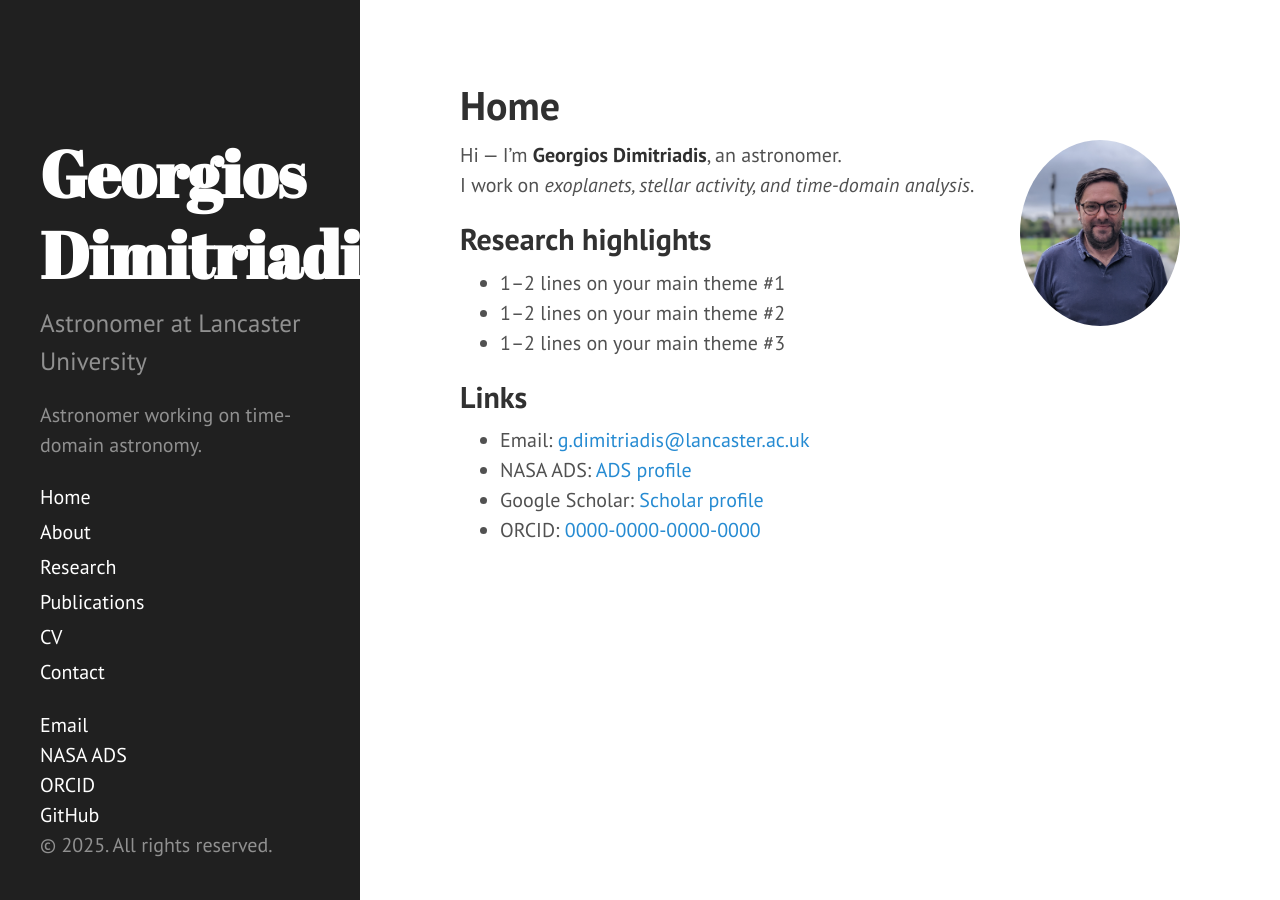
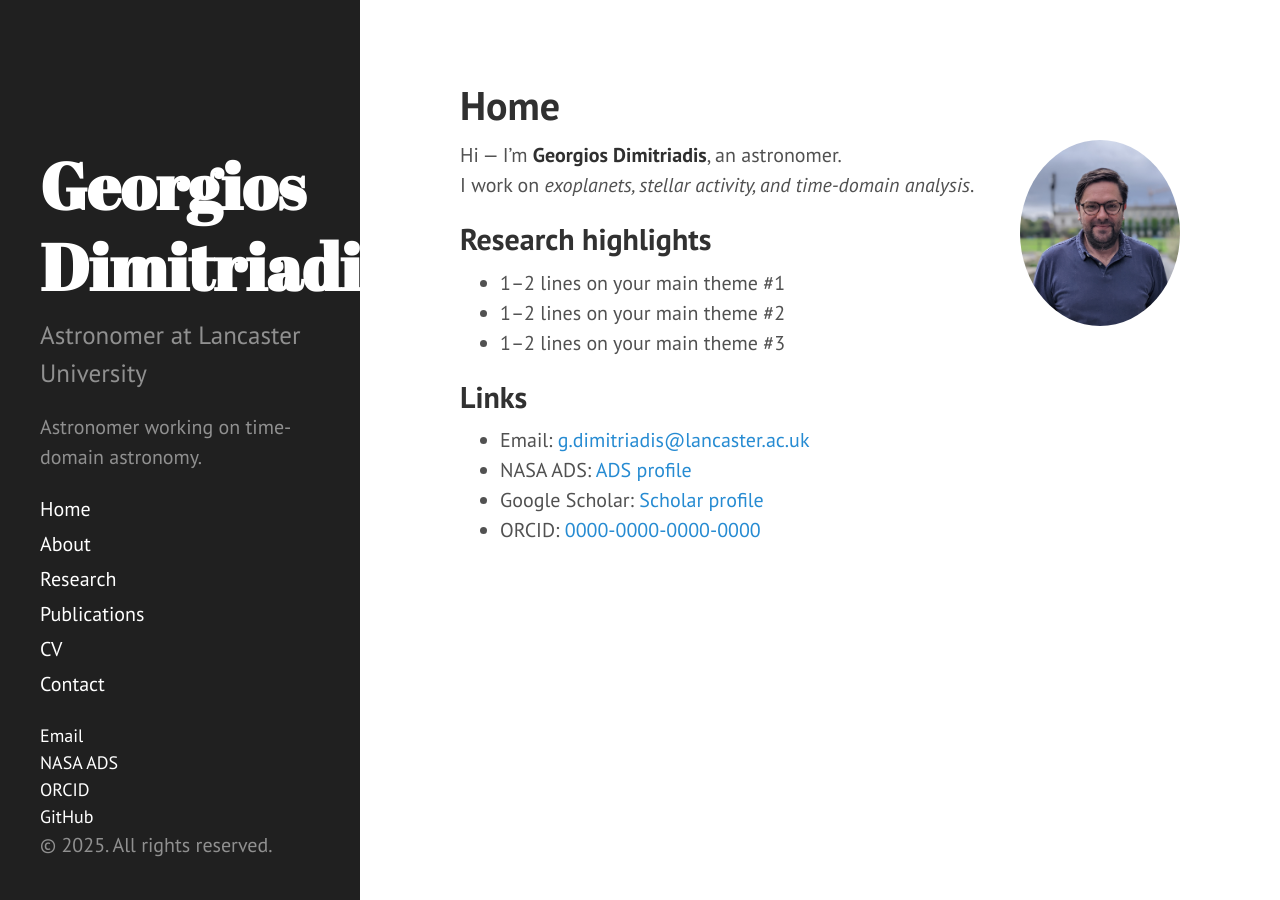
Before and after one commit to geodimitriadis/geodimitriadis.github.io, a Jekyll site: the page built from index.html, in a window 1280 px wide. Built offline with Jekyll 4.4.1, drawn with Linux system fonts in a browser that asks for light colours; the list of posts is cut into pages by our own code.

Commit message:
Update hyde.css

```diff
--- a/public/css/hyde.css
+++ b/public/css/hyde.css
@@ -248,3 +248,7 @@ a.sidebar-nav-item:focus {
 .theme-base-0f .related-posts li a:hover {
   color: #8f5536;
 }
+
+.sidebar-links { margin-top: 1rem; font-size: 0.9rem; }
+.sidebar-links a { text-decoration: none; }
+.sidebar-links a:hover { text-decoration: underline; }
```
